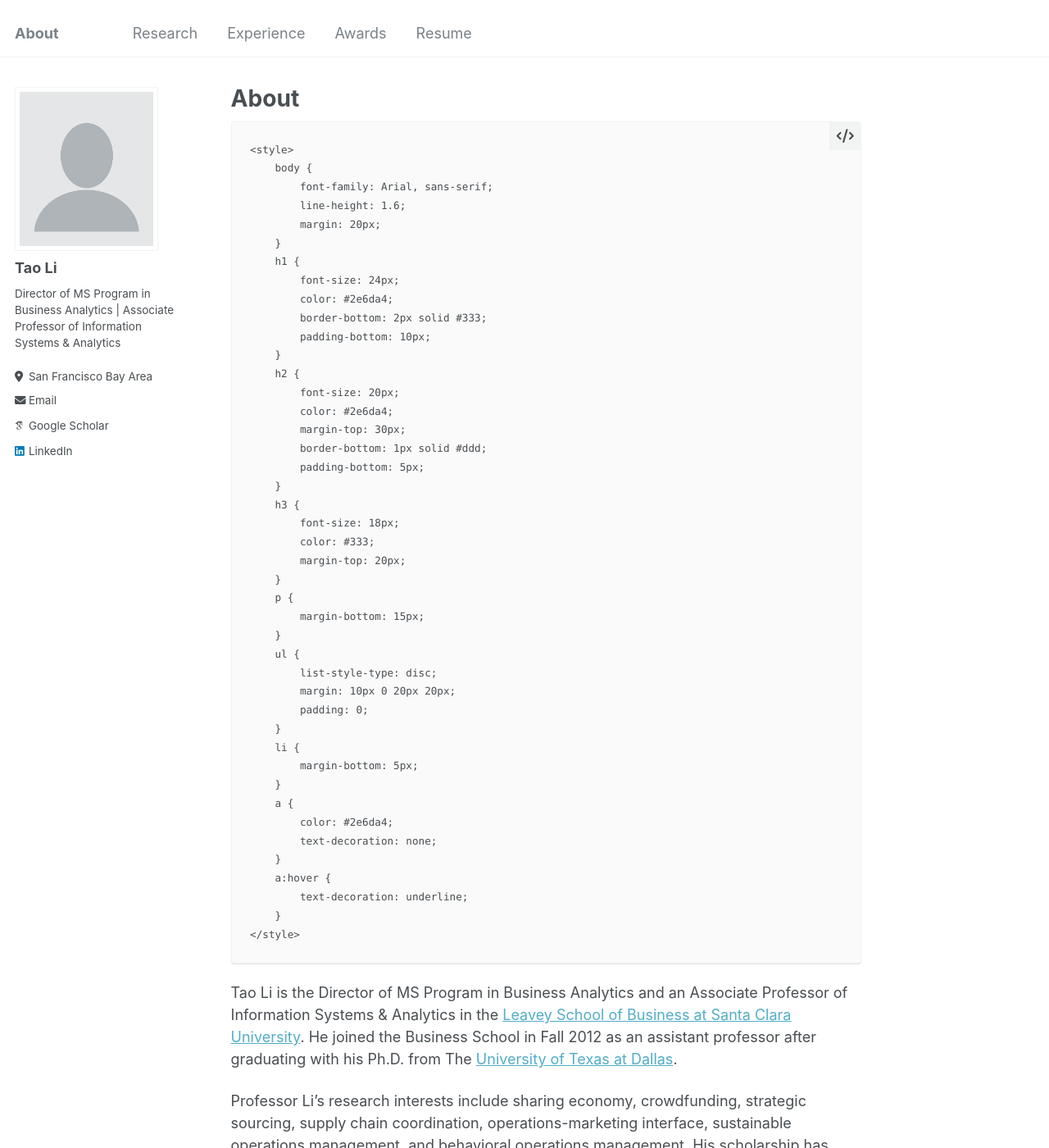
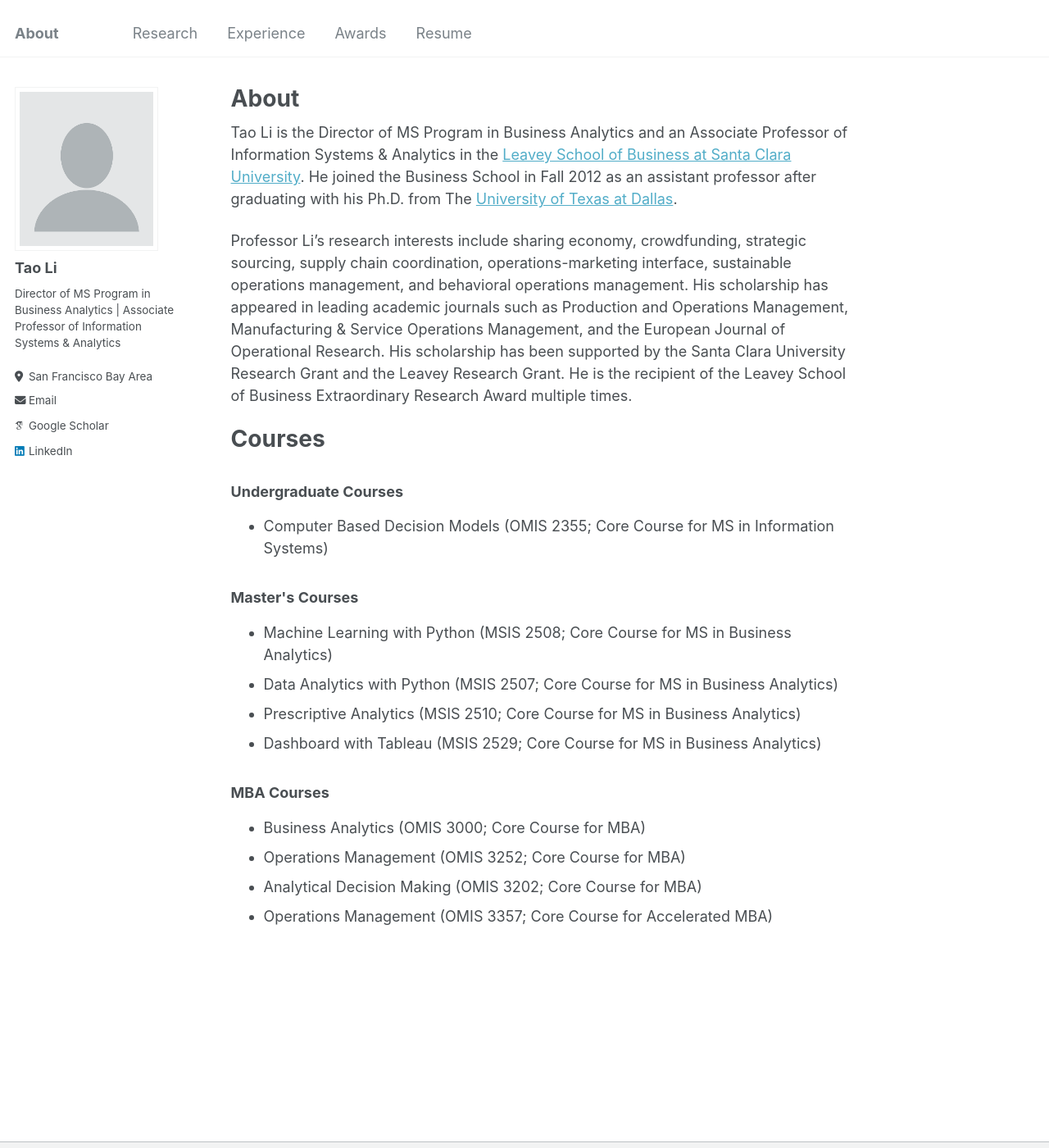
Before and after one commit to Judydy0417/TaoLi.github.io, a Jekyll site: the page built from _pages/about.md, in a window 1280 px wide and 1400 px high. Shown: the whole window at 82% size. Built offline with Jekyll 4.4.1, drawn with Linux system fonts in a browser that asks for light colours; some web fonts are replaced.

Commit message:
Update about.md

```diff
--- a/_pages/about.md
+++ b/_pages/about.md
@@ -6,50 +6,6 @@ redirect_from:
   - /about/
   - /about.html
 ---
-    <style>
-        body {
-            font-family: Arial, sans-serif;
-            line-height: 1.6;
-            margin: 20px;
-        }
-        h1 {
-            font-size: 24px;
-            color: #2e6da4;
-            border-bottom: 2px solid #333;
-            padding-bottom: 10px;
-        }
-        h2 {
-            font-size: 20px;
-            color: #2e6da4;
-            margin-top: 30px;
-            border-bottom: 1px solid #ddd;
-            padding-bottom: 5px;
-        }
-        h3 {
-            font-size: 18px;
-            color: #333;
-            margin-top: 20px;
-        }
-        p {
-            margin-bottom: 15px;
-        }
-        ul {
-            list-style-type: disc;
-            margin: 10px 0 20px 20px;
-            padding: 0;
-        }
-        li {
-            margin-bottom: 5px;
-        }
-        a {
-            color: #2e6da4;
-            text-decoration: none;
-        }
-        a:hover {
-            text-decoration: underline;
-        }
-    </style>
-
 <p>
     Tao Li is the Director of MS Program in Business Analytics and an Associate Professor of Information Systems & Analytics in the
     <a href="http://example.com">Leavey School of Business at Santa Clara University</a>. He joined the Business School in Fall 2012
```
